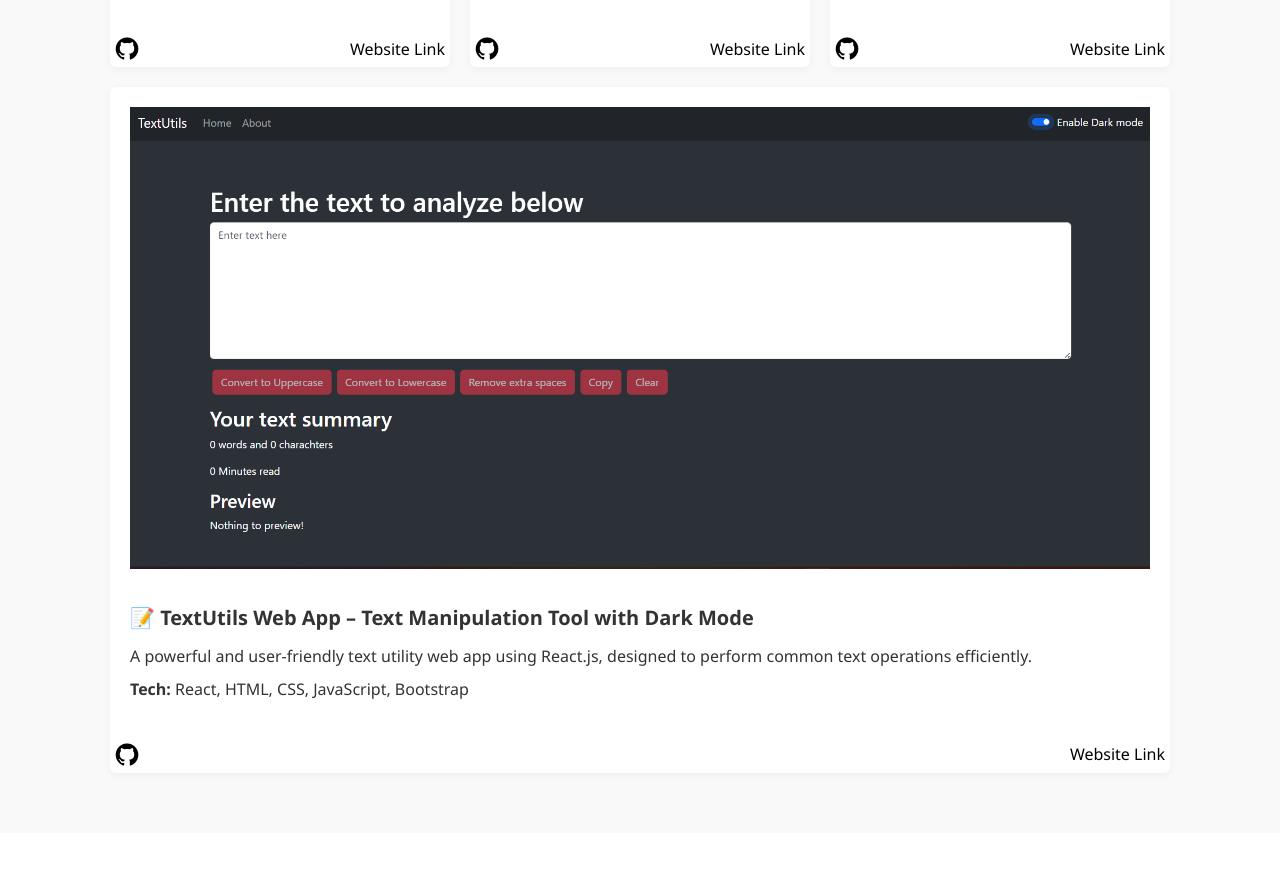
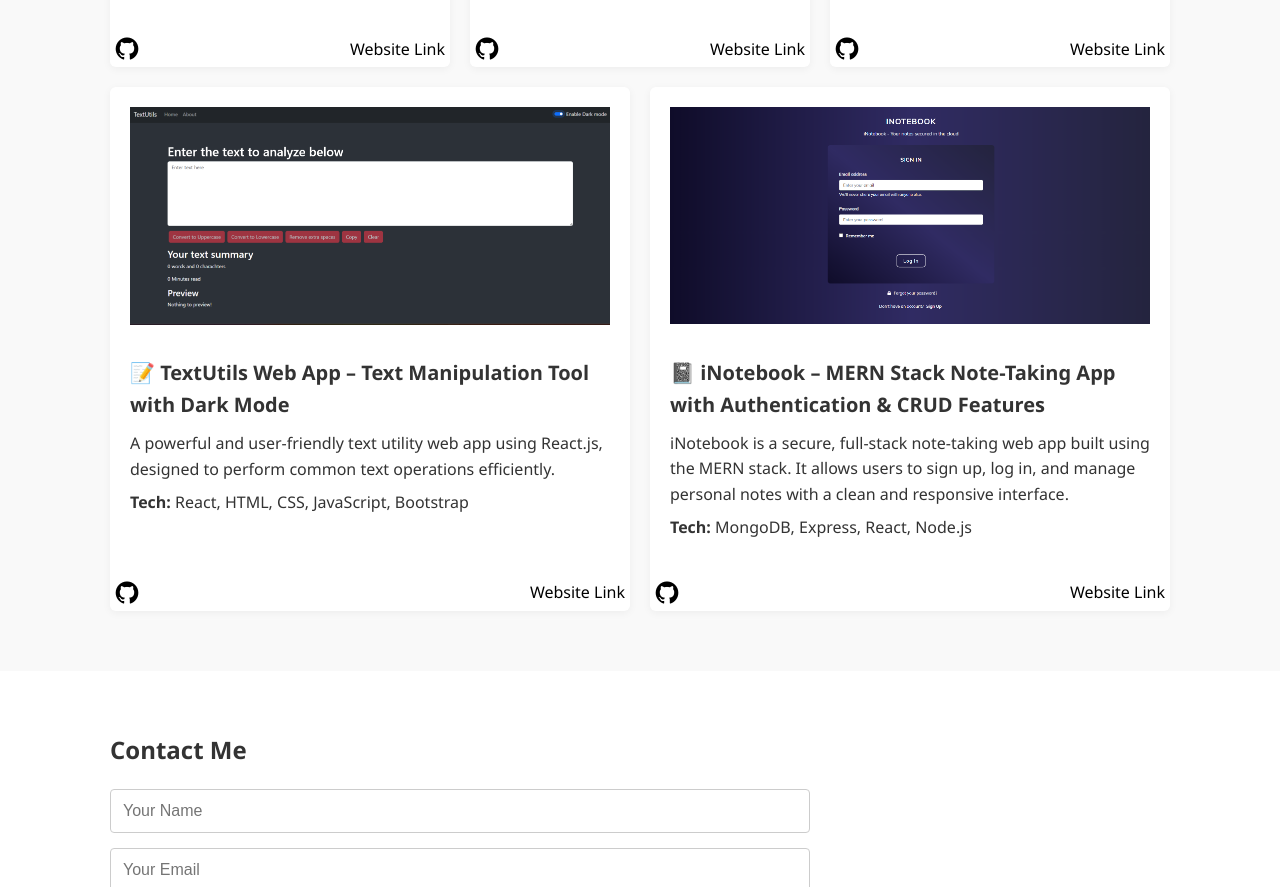
Before and after one commit to RukhshanCH/Portfolio, a plain HTML site: page index.html in a window 1280 px wide. Shown: the part 1805-2692 px from the top of the page. Drawn offline with nearby package versions, Linux system fonts and the light colour scheme.

Commit message:
New Project Added

```diff
--- a/index.html
+++ b/index.html
@@ -145,6 +145,18 @@
                                 rel="noopener noreferrer">Website Link</a></div>
                     </div>
                 </div>
+                <div class="card" data-aos="fade-up">
+                    <img src="assets/5.png" alt="">
+                    <h3>📓 iNotebook – MERN Stack Note-Taking App with Authentication & CRUD Features</h3>
+                    <p> iNotebook is a secure, full-stack note-taking web app built using the MERN stack. It allows users to sign up, log in, and manage personal notes with a clean and responsive interface.</p>
+                    <p style="margin-bottom: 50px;"><strong>Tech:</strong> MongoDB, Express, React, Node.js</p>
+                    <div class="links">
+                        <a href="https://github.com/RukhshanCH/iNotebook" target="_blank" rel="noopener noreferrer"
+                            class="skill link-1"><i class="devicon-github-original"></i></a>
+                        <div class="skill"><a href="https://inoteeboook.netlify.app/" class="link-1" target="_blank"
+                                rel="noopener noreferrer">Website Link</a></div>
+                    </div>
+                </div>
             </div>
         </div>
     </section>
```
Also changed, not shown: assets/5.png (added).
